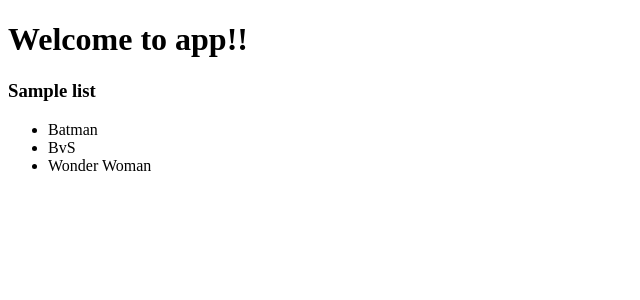
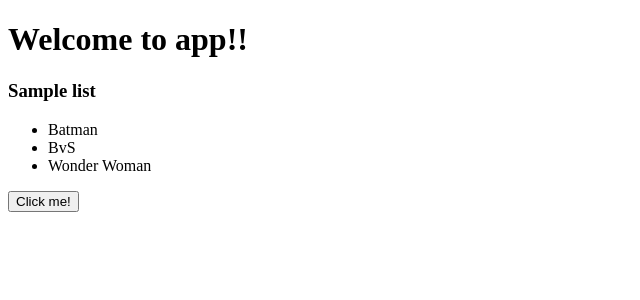
Before and after one commit to sanjivkrish/angular-v4-tutorial, an Angular app: page / in a window 1280 px wide. Shown: the top 300 px of the page, without its empty margins (0-640 px from the left). Built offline with nearby package versions, Linux system fonts and the light colour scheme.

Commit message:
app: list: Add a 'click' listener
Signed-off-by: Sanjiv Krish <sanjiv436.k@gmail.com>

```diff
--- a/src/app/list/list.component.html
+++ b/src/app/list/list.component.html
@@ -5,3 +5,5 @@
     {{item}}
   </li>
 </ul>
+
+<button (click)='logText()'>Click me!</button>
--- a/src/app/list/list.component.ts
+++ b/src/app/list/list.component.ts
@@ -17,4 +17,7 @@
   ngOnInit() {
   }
 
+  logText() {
+    console.log('Button clicked...!!!!');
+  }
 }
```
